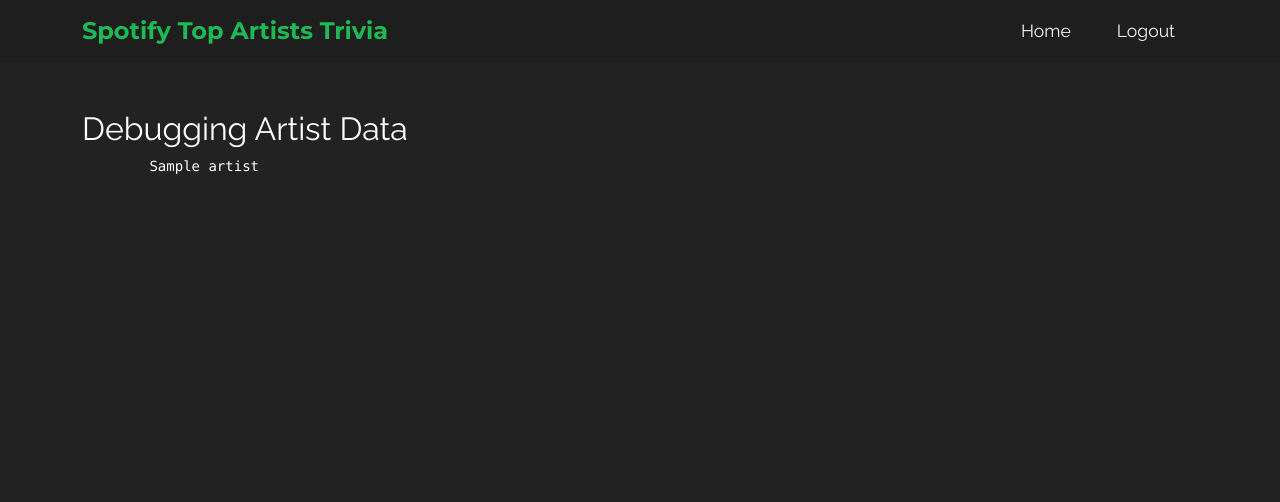
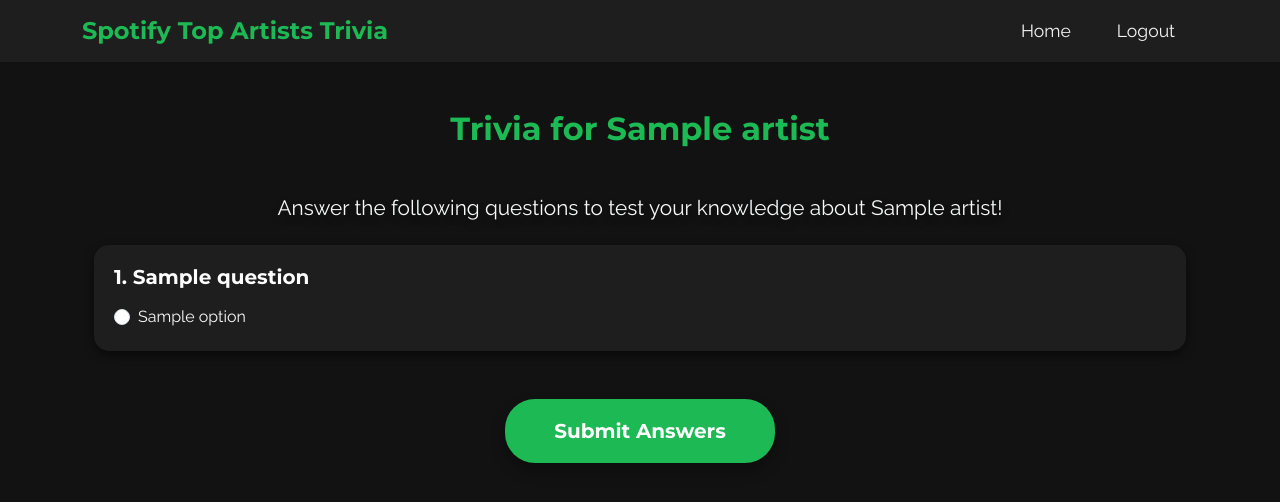
Before and after one commit to matthiastakele/spotify-top-artists-trivia, a Flask app: template templates/trivia.html in a window 1280 px wide. Shown: the top 502 px of the page. Run offline with Flask 3, Linux system fonts and the light colour scheme; the template is opened without the code that fills it: most values are stand-ins (such as "Sample title", 1, 10 or a date in 2020).

Commit message:
setup trivia multiple choice

```diff
--- a/app.py
+++ b/app.py
@@ -4,6 +4,7 @@ from spotipy.oauth2 import SpotifyOAuth
 from dotenv import load_dotenv
 import os
 import time
+import random
 
 # Load environment variables
 load_dotenv()
@@ -64,17 +65,108 @@ def pickTopArtist():
         return render_template('pick_top_artist.html', top_artists=top_artists)
     except Exception as e:
         print(f"Error: {e}")
-        return redirect('/home')
+        return redirect(url_for('home'))
 
 @app.route('/selectArtist', methods=['POST'])
 def selectArtist():
     selected_artist_id = request.form['artist_id']
+    if not selected_artist_id:
+        return "No artist selected.", 400
     session['selected_artist_id'] = selected_artist_id
     return redirect(url_for('trivia'))
 
 @app.route('/trivia')
 def trivia():
-    return render_template('trivia.html')
+
+    def generate_diff_album_tracks(current_album, num_of_tracks=3):
+        shuffled_albums = random.sample(session["albums_with_tracks"].keys(), k=len(session["albums_with_tracks"]))
+        tracks = []
+        for album_name in shuffled_albums:
+            if len(tracks) == num_of_tracks:
+                break
+            if album_name != current_album and not album_name.startswith(current_album):
+                random_track_index = random.randint(0, len(session["albums_with_tracks"][album_name]['tracks']) - 1)
+                tracks.append(session["albums_with_tracks"][album_name]['tracks'][random_track_index]["name"])
+        return tracks
+
+    selected_artist_id = session.get('selected_artist_id')
+    if not selected_artist_id:
+        return redirect(url_for('pickTopArtist'))
+
+    try:
+        token_info = get_token()
+        sp = spotipy.Spotify(auth=token_info['access_token'])
+
+        # Fetch artist details
+        artist_info = sp.artist(selected_artist_id)
+        top_tracks = sp.artist_top_tracks(selected_artist_id, country='US')['tracks']
+        albums = sp.artist_albums(selected_artist_id, album_type='album')['items']
+
+        # Prepare nested album and track data
+        albums_with_tracks = {}
+        for album in albums:
+            album_name = album['name']
+            album_id = album['id']
+            tracks = sp.album_tracks(album_id)['items']
+            albums_with_tracks[album_name] = {
+                "release_date": album['release_date'],
+                "tracks": [{"name": track['name'], "duration_ms": track['duration_ms']} for track in tracks]
+            }
+            session['albums_with_tracks'] = albums_with_tracks
+
+        # Prepare data for questions
+        questions = []
+
+        # Question: How many followers does the artist have?
+        questions.append({
+            "question": f"How many Spotify followers does {artist_info['name']} have?",
+            "options": [
+                "{:,}".format(artist_info['followers']['total']),
+                "{:,}".format(int(artist_info['followers']['total'] * 1.3)),
+                "{:,}".format(int(artist_info['followers']['total'] * 0.7)),
+                "{:,}".format(int(artist_info['followers']['total'] * 0.5)),
+            ],
+            "answer": artist_info['followers']['total']
+        })
+
+        # Question: What is the most recently released album?
+        most_recent_album = max(albums, key=lambda x: x['release_date'])
+        shuffled_albums = [album for album in random.sample(albums, k=len(albums)) if album != most_recent_album]
+        questions.append({
+            "question": f"What is the most recently released album by {artist_info['name']}?",
+            "options": [
+                most_recent_album['name'],
+                shuffled_albums.pop()['name'],
+                shuffled_albums.pop()['name'],
+                shuffled_albums.pop()['name'],
+            ],
+            "answer": most_recent_album['name']
+        })
+
+        # Question: Which track is on a specific album?
+        for album_name, details in albums_with_tracks.items():
+            if details['tracks']:
+                correct_track = random.choice(details['tracks'])['name']
+                fake_tracks = generate_diff_album_tracks(album_name)
+                questions.append({
+                    "question": f"Which track is on the album '{album_name}'?",
+                    "options": [correct_track, *fake_tracks],
+                    "answer": correct_track
+                })
+
+        # Shuffle questions and options
+        for question in questions:
+            random.shuffle(question["options"])
+
+        return render_template('trivia.html', artist=artist_info, questions=questions)
+    except Exception as e:
+        print(f"Error: {e}")
+        return "An error occurred while fetching artist data.", 500
+
+@app.route('/submitTrivia', methods=['POST'])
+def submitTrivia():
+    # Retrieve questions from session
+    questions = session.get('questions', [])
 
 @app.route('/home')
 def home():
--- a/templates/trivia.html
+++ b/templates/trivia.html
@@ -1,8 +1,88 @@
 {% extends 'base.html' %}
 
+{% block title %}Trivia - {{ artist['name'] }}{% endblock %}
+
 {% block content %}
-    <h2>Debugging Artist Data</h2>
-    <pre>
-        {{ artist | safe }}
-    </pre>
+    <div class="container my-5">
+        <h2 class="text-center" style="color: #1db954; font-family: 'Montserrat', sans-serif; font-weight: bold;">
+            Trivia for {{ artist['name'] }}
+        </h2>
+
+        <!-- Artist Image -->
+        <div class="text-center mt-4">
+            {% if artist['images'] and artist['images'][0] %}
+                <img src="{{ artist['images'][0]['url'] }}" alt="{{ artist['name'] }}"
+                     style="max-height: 200px; object-fit: cover; border-radius: 15px; box-shadow: 0 8px 15px rgba(0, 0, 0, 0.4);">
+            {% endif %}
+        </div>
+
+        <!-- Trivia Introduction -->
+        <div class="mt-5 text-center">
+            <h4 style="color: #f8f9fa; font-family: 'Raleway', sans-serif; font-size: 1.3rem;">
+                Answer the following questions to test your knowledge about {{ artist['name'] }}!
+            </h4>
+        </div>
+
+        <!-- Display Questions -->
+        <form action="{{ url_for('submitTrivia') }}" method="post" class="mt-4">
+            {% for question in questions %}
+                {% set outer_loop = loop %}
+                <div class="question-container mt-4" style="padding: 20px; border-radius: 15px; background-color: #1e1e1e; box-shadow: 0 4px 10px rgba(0, 0, 0, 0.5);">
+                    <h5 style="color: #fff; font-family: 'Montserrat', sans-serif; font-weight: bold;">
+                        {{ outer_loop.index }}. {{ question['question'] }}
+                    </h5>
+                    <div class="choices mt-3">
+                        {% for option in question['options'] %}
+                            <div class="form-check">
+                                <input class="form-check-input" type="radio"
+                                       name="question_{{ outer_loop.index }}"
+                                       id="question_{{ outer_loop.index }}_option_{{ loop.index }}"
+                                       value="{{ option }}" required>
+                                <label class="form-check-label"
+                                       for="question_{{ outer_loop.index }}_option_{{ loop.index }}"
+                                       style="color: #f8f9fa; font-family: 'Raleway', sans-serif;">
+                                    {{ option }}
+                                </label>
+                            </div>
+                        {% endfor %}
+                    </div>
+                </div>
+            {% endfor %}
+
+            <!-- Submit Button -->
+            <div class="text-center mt-5">
+                <button type="submit" class="btn btn-lg px-5 py-3"
+                        style="background-color: #1db954; color: white; font-family: 'Montserrat', sans-serif; font-weight: bold; border-radius: 30px; box-shadow: 0 8px 15px rgba(0, 0, 0, 0.3);">
+                    Submit Answers
+                </button>
+            </div>
+        </form>
+    </div>
+
+    <!-- Add some CSS styling -->
+    <style>
+        body {
+            background-color: #121212; /* Spotify dark background */
+        }
+
+        .question-container {
+            margin-bottom: 20px;
+        }
+
+        .form-check-input:checked {
+            background-color: #1db954;
+            border-color: #1db954;
+        }
+
+        .form-check-label:hover {
+            color: #1db954;
+            transition: color 0.2s ease-in-out;
+        }
+
+        button:hover {
+            transform: scale(1.05);
+            box-shadow: 0 12px 20px rgba(0, 0, 0, 0.4);
+            transition: transform 0.3s ease, box-shadow 0.3s ease;
+        }
+    </style>
 {% endblock %}
```
Also changed, not shown: templates/pick_top_artist.html (+35 -20 lines), 1 other file.
